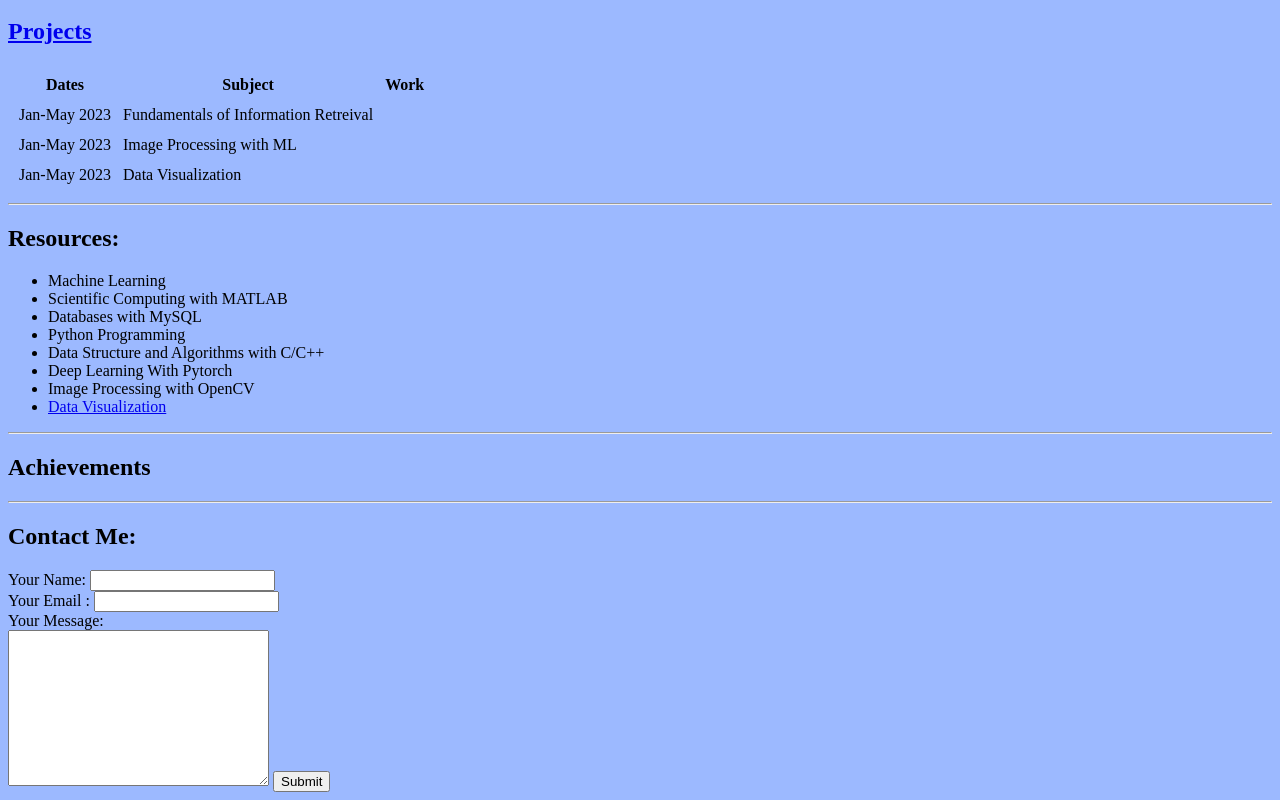
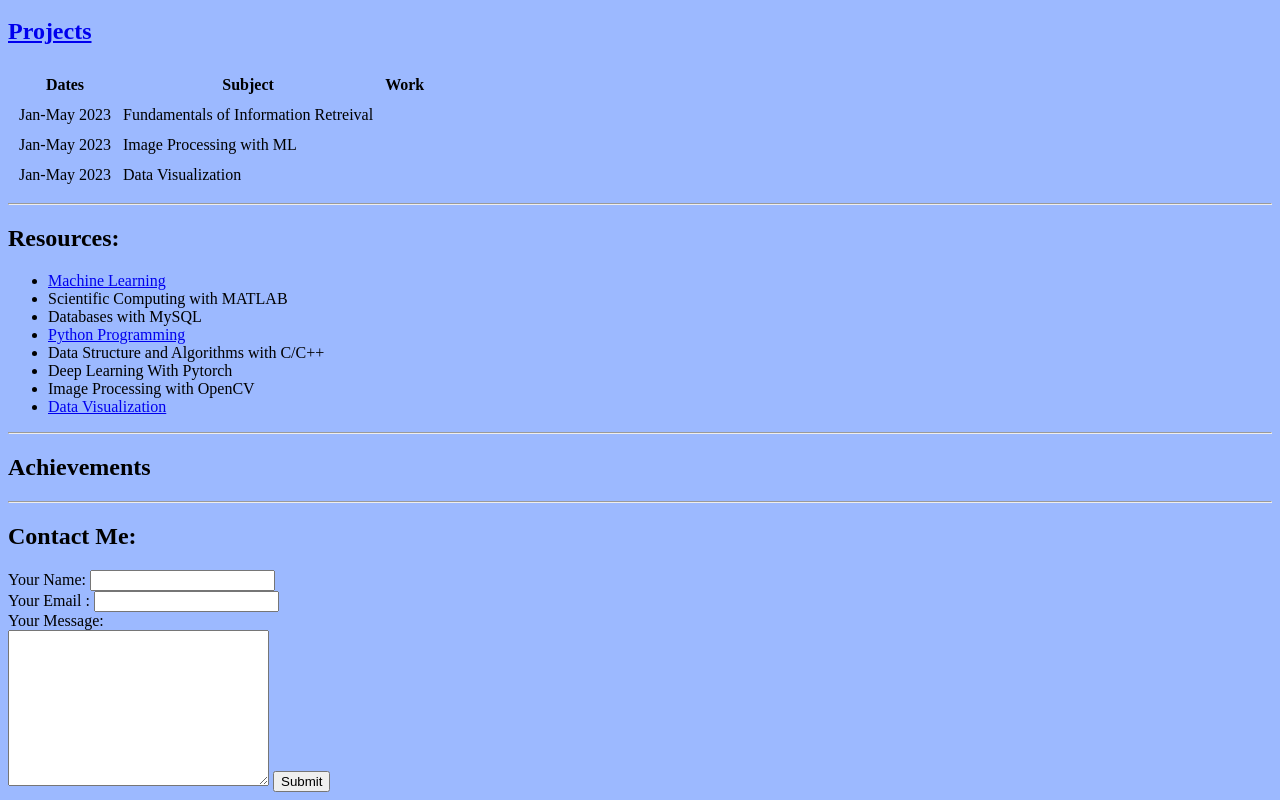
Before and after one commit to Mohitsharma-97/Website_IITG, a plain HTML site: page index.html in a window 1280 px wide. Shown: the part 750-1550 px from the top of the page. Drawn offline with Linux system fonts and the light colour scheme.

Commit message:
Update index.html

```diff
--- a/index.html
+++ b/index.html
@@ -131,10 +131,10 @@
             Resources:
         </h2>
         <ul>
-            <li>Machine Learning</li>
+            <li> <a href="Resources/Machine_Learning/ML.html">Machine Learning</a></li>
             <li>Scientific Computing with MATLAB</li>
             <li>Databases with MySQL</li>
-            <li>Python Programming</li>
+            <li><a href="Resources/Python_Programming/Python.html">Python Programming</a></li>
             <li>Data Structure and Algorithms with C/C++</li>
             <li>Deep Learning With Pytorch</li>
             <li>Image Processing with OpenCV</li>
```
